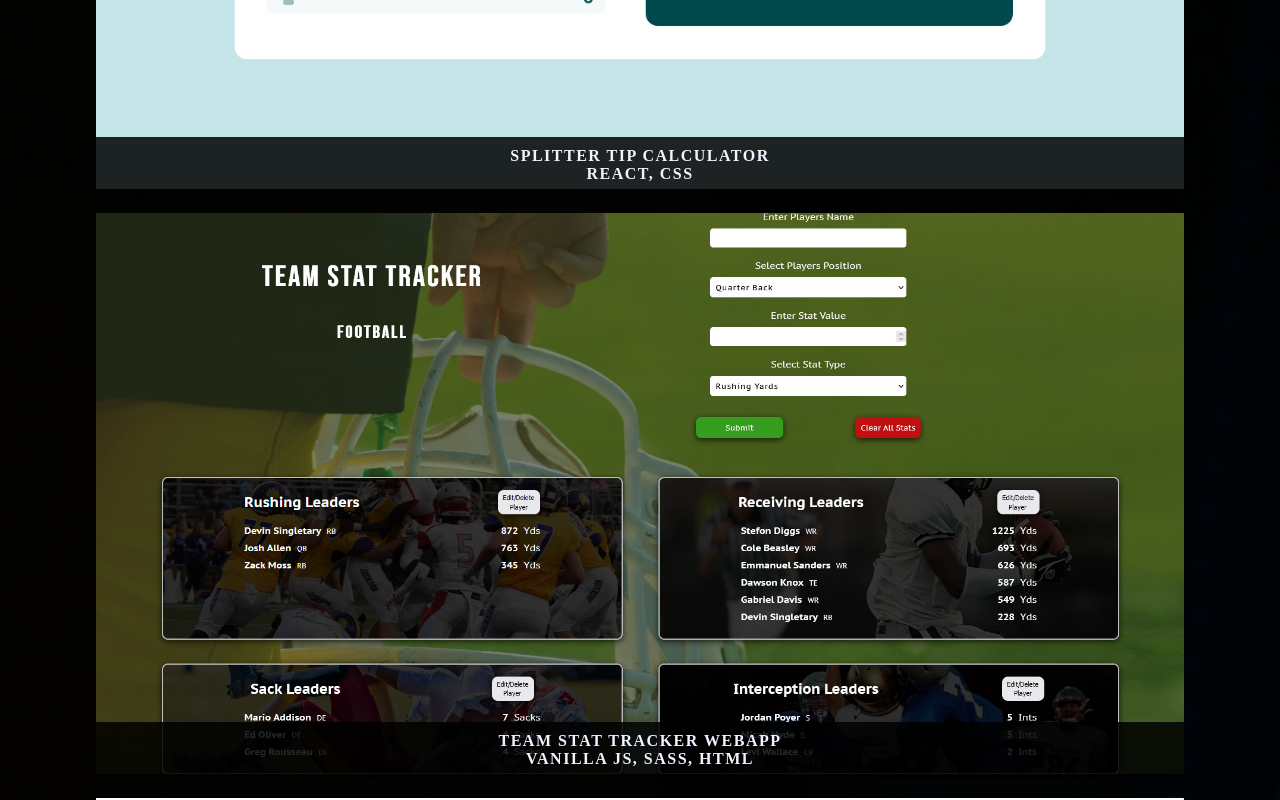
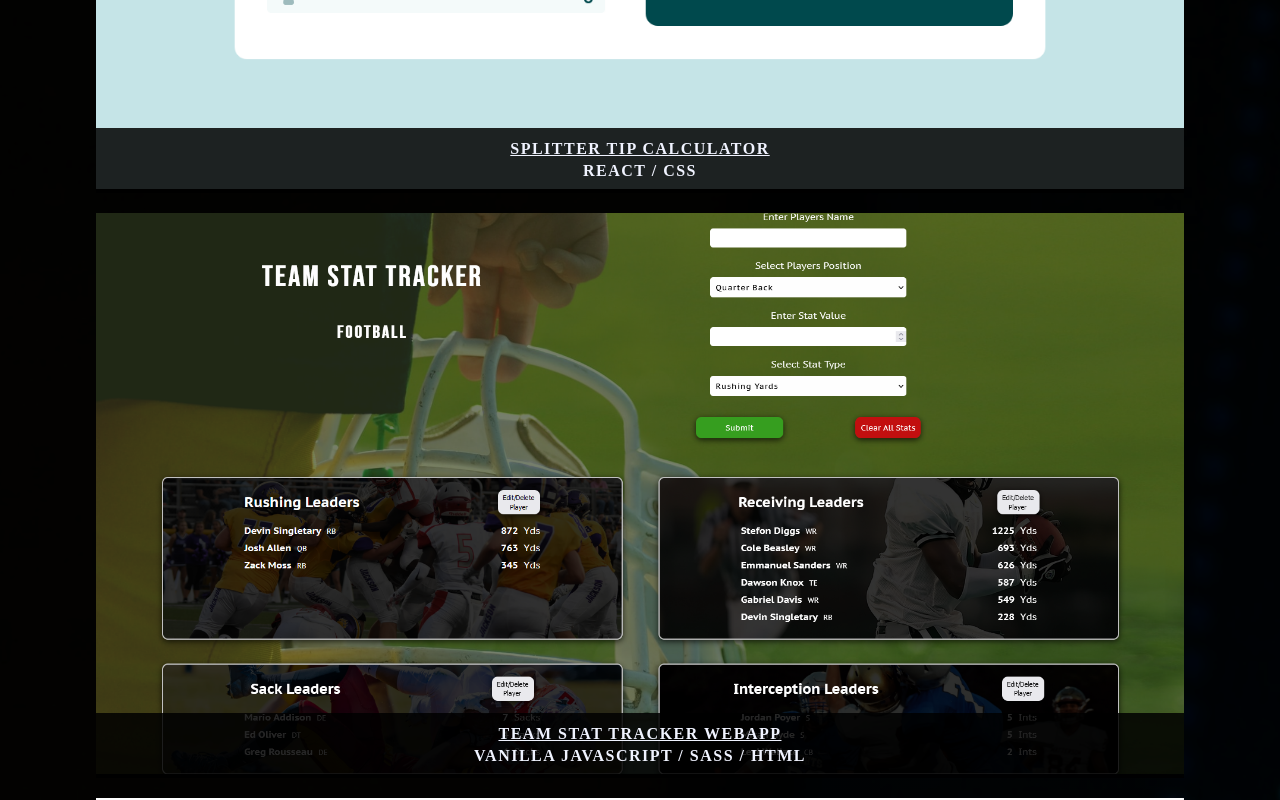
Before and after one commit to Auddity/Auddity_Portfolio_V2, a React (Create React App) app: page /portfolio in a window 1280 px wide. Shown: the part 700-1500 px from the top of the page. Built offline with nearby package versions, Linux system fonts and the light colour scheme; a web font is replaced by a local one.

Commit message:
portfolio info text improvement

```diff
--- a/src/components/Portfolio.js
+++ b/src/components/Portfolio.js
@@ -10,6 +10,10 @@ import '../scss/_Portfolio.scss'
 const Portfolio = () => {
   const portData = portfolioData.projects;
   const imageArray = [img1, img2, img3, img4, img5];
+
+  const buildInfoFunc = (info) => {
+    return info.split(',').join(' / ');
+  }
 
   return (
     <main className='Portfolio'>
@@ -26,7 +30,7 @@ const Portfolio = () => {
                 <img src={imageArray[idx]} alt={item.title} />
                 <div className="port-item-link-content-info">
                   <p>{item.title}</p>
-                  <p>{item.built_with}</p>
+                  <p>{buildInfoFunc(item.built_with)}</p>
                 </div>
               </div>
             </Link>
--- a/src/data/portfolioData.json
+++ b/src/data/portfolioData.json
@@ -15,7 +15,7 @@
     {
       "id": 2,
       "title": "Team Stat Tracker WebApp",
-      "built_with": "Vanilla JS, SASS, HTML",
+      "built_with": "Vanilla JavaScript, SASS, HTML",
       "desc": "Track your football team's individual player stats.",
       "features": [
         "Local storage is used to keep track of data",
@@ -27,7 +27,7 @@
     {
       "id": 3,
       "title": "URL Shortening Site",
-      "built_with":"Vanilla JS, SASS, HTML",
+      "built_with":"Vanilla JavaScript, SASS, HTML",
       "desc": "Single Page Site to Shorten a URL",
       "features": [
         "Uses Shrtcode's API to shorten a submitted URL",
@@ -40,7 +40,7 @@
     {
       "id": 4,
       "title": "Spinner Studio Website",
-      "built_with":"Vanilla JS, SASS, HTML",
+      "built_with":"Vanilla JavaScript, SASS, HTML",
       "desc": "Single page site for Spinner Studio. An audio recording and production studio",
       "features": [
         "Ability to scroll to a specific spot on the page when clicking a link"
@@ -49,7 +49,7 @@
     {
       "id": 5,
       "title": "Crowdfunding Mock-up Page",
-      "built_with":"Vanilla JS, SASS, HTML",
+      "built_with":"Vanilla JavaScript, SASS, HTML",
       "desc": "A single page site that mimics the behavior of the front-end for a crowdfunding site",
       "features": [
         "Uses multiple modals for presenting information and updated user. (UI/UX)",
--- a/src/scss/_Portfolio.scss
+++ b/src/scss/_Portfolio.scss
@@ -40,7 +40,12 @@
           width: 100%;
           background-color: v.$transparentBg;
           letter-spacing: .15rem;
+          line-height: 1.4;
           padding-block: 1rem;
+
+          p:first-child {
+            text-decoration: underline;
+          }
         }
       }
     }
```
